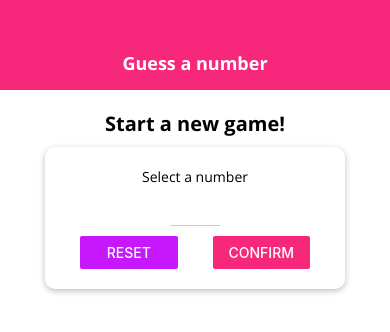
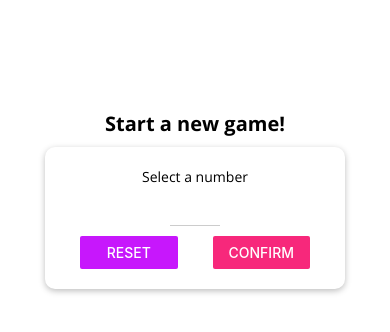
Before and after one commit to edsonjmv/rn-first-app, a React Native app: screen / in a window 390 px wide. Shown: the top 332 px of the page. Built offline with nearby package versions, Linux system fonts and the light colour scheme.

Commit message:
working with platform select and platform if checks

```diff
--- a/components/Header.js
+++ b/components/Header.js
@@ -4,22 +4,35 @@ import Colors from '../constants/colors';
 
 const Header = (props) => {
   return (
-    <View style={styles.header}>
+    <View
+      style={{
+        ...styles.headerBase,
+        ...Platform.select({
+          ios: styles.headerIOS,
+          android: styles.headerAndroid
+        })
+      }}
+    >
       <Text style={styles.headerTitle}>{props.title}</Text>
     </View>
   );
 };
 
 const styles = StyleSheet.create({
-  header: {
+  headerBase: {
     width: '100%',
     height: 90,
     paddingTop: 36,
-    backgroundColor: Platform.OS === 'ios' ? '#fff' : Colors.primary,
     alignItems: 'center',
-    justifyContent: 'center',
-    borderBottomColor: Platform.OS === 'ios' ? '#ccc' : 'transparent',
-    borderBottomWidth: Platform.OS === 'ios' ? 1 : 0
+    justifyContent: 'center'
+  },
+  headerIOS: {
+    backgroundColor: '#fff',
+    borderBottomColor: '#ccc',
+    borderBottomWidth: 1
+  },
+  headerAndroid: {
+    backgroundColor: Colors.primary
   },
   headerTitle: {
     color: Platform.OS === 'ios' ? Colors.primary : '#fff',
--- a/components/MainButton.js
+++ b/components/MainButton.js
@@ -1,18 +1,37 @@
 import React from 'react';
-import { StyleSheet, View, Text, TouchableOpacity } from 'react-native';
+import {
+  StyleSheet,
+  View,
+  Text,
+  TouchableOpacity,
+  TouchableNativeFeedback,
+  Platform
+} from 'react-native';
 import Colors from '../constants/colors';
 
 const MainButton = (props) => {
+  let ButtonComponent = TouchableOpacity;
+
+  if (Platform.OS === 'android' && Platform.Version >= 21) {
+    ButtonComponent = TouchableNativeFeedback;
+  }
+
   return (
-    <TouchableOpacity onPress={props.onPress}>
-      <View style={styles.button}>
-        <Text style={styles.buttonText}>{props.children}</Text>
-      </View>
-    </TouchableOpacity>
+    <View style={styles.buttonContainer}>
+      <ButtonComponent onPress={props.onPress}>
+        <View style={styles.button}>
+          <Text style={styles.buttonText}>{props.children}</Text>
+        </View>
+      </ButtonComponent>
+    </View>
   );
 };
 
 const styles = StyleSheet.create({
+  buttonContainer: {
+    borderRadius: 25,
+    overflow: 'hidden'
+  },
   button: {
     backgroundColor: Colors.primary,
     paddingVertical: 12,
```
